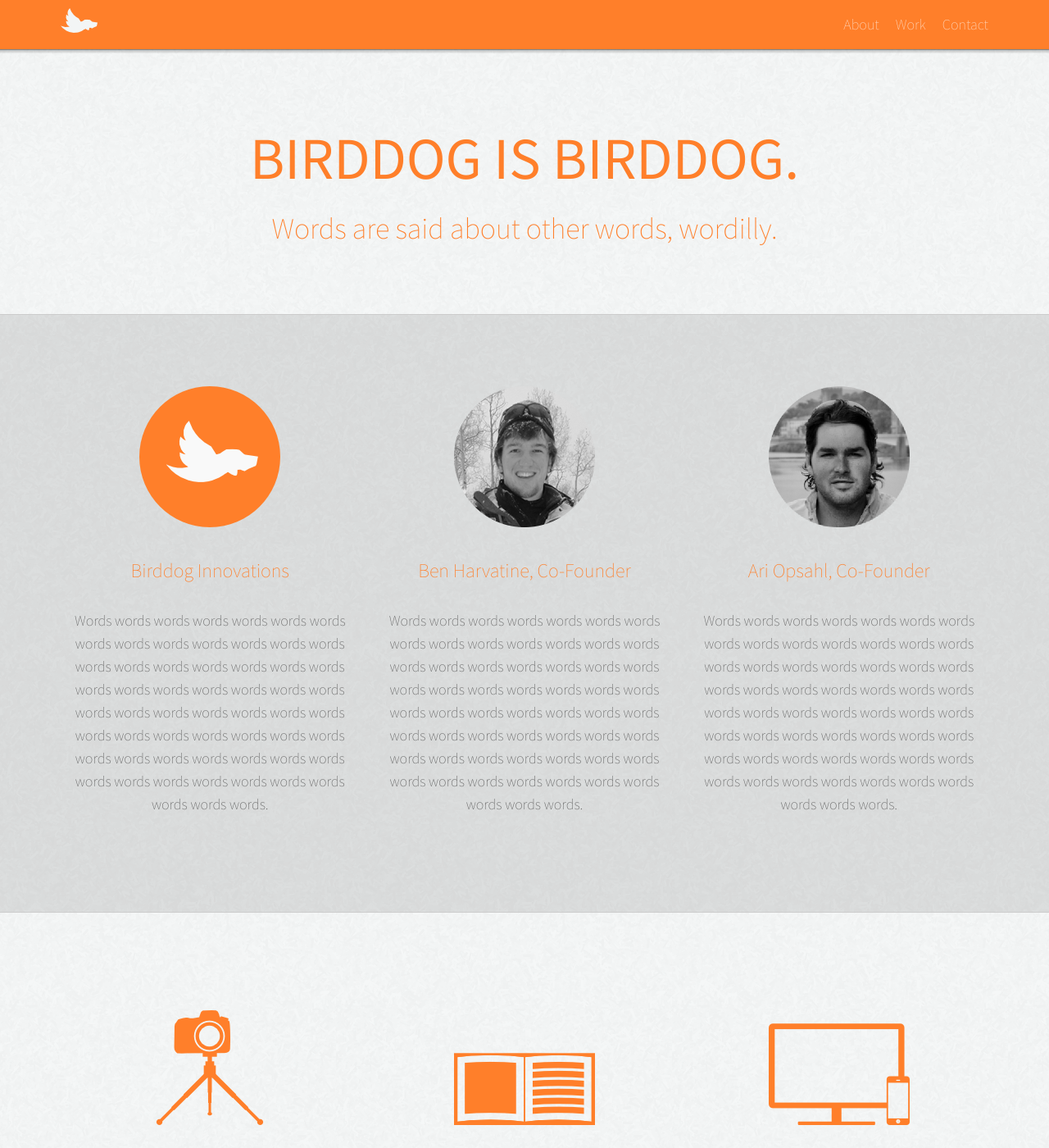
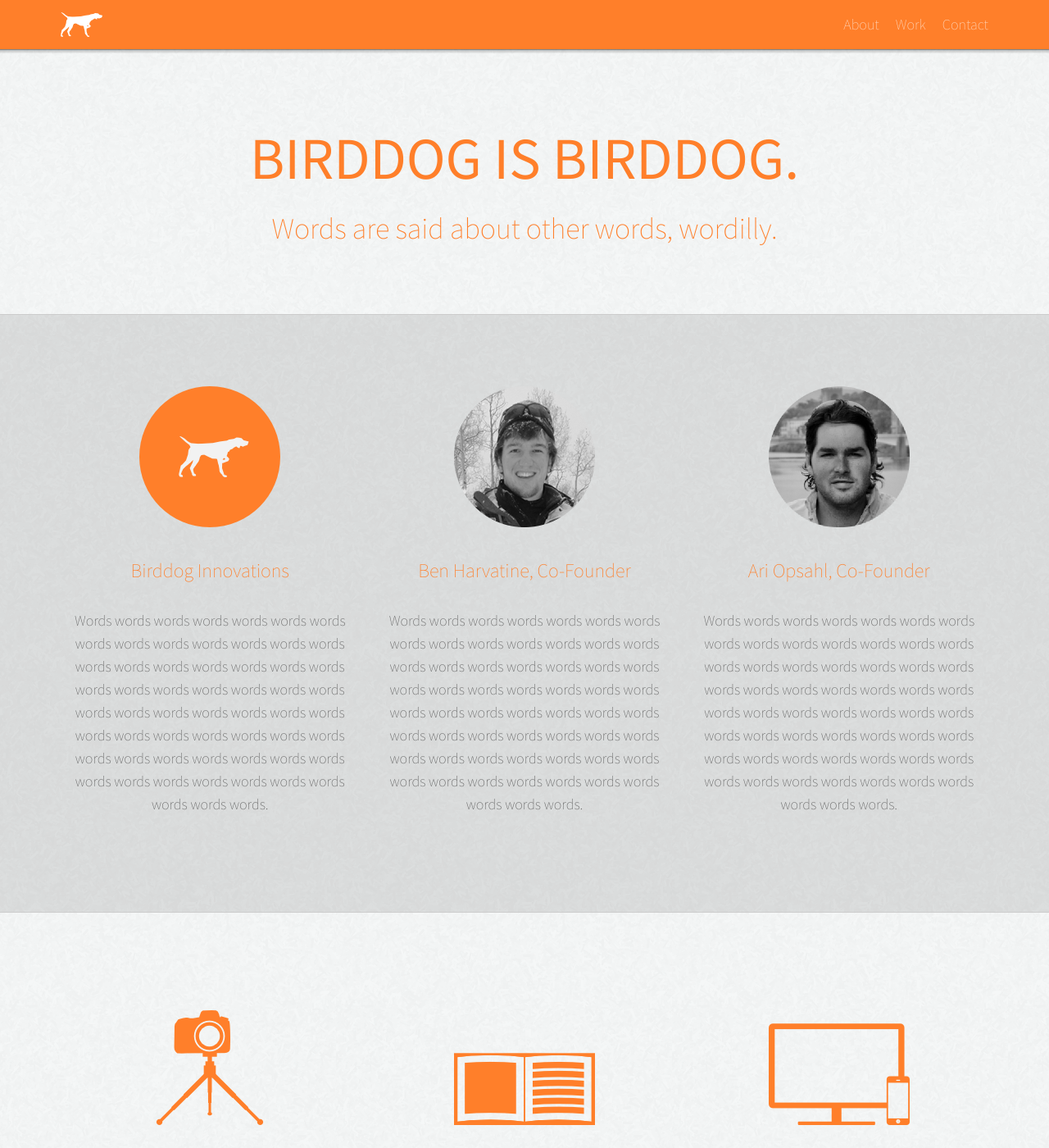
Before and after one commit to birddoginnovations/birddoginnovations.github.io, a Jekyll site: the page built from index.html, in a window 1280 px wide and 1400 px high. Shown: the whole window at 82% size. Built offline with Jekyll 4.4.1, drawn with Linux system fonts in a browser that asks for light colours.

Commit message:
Updated logo & icon

```diff
--- a/css/main.css
+++ b/css/main.css
@@ -83,7 +83,7 @@ li.active{
 }
 
 li img{
-    margin:10px 0 0 0;
+    margin:15px 0 0 0;
 }
 
 .title{
```
Also changed, not shown: assets/birddog.png, assets/logo.png, 3 other files.
